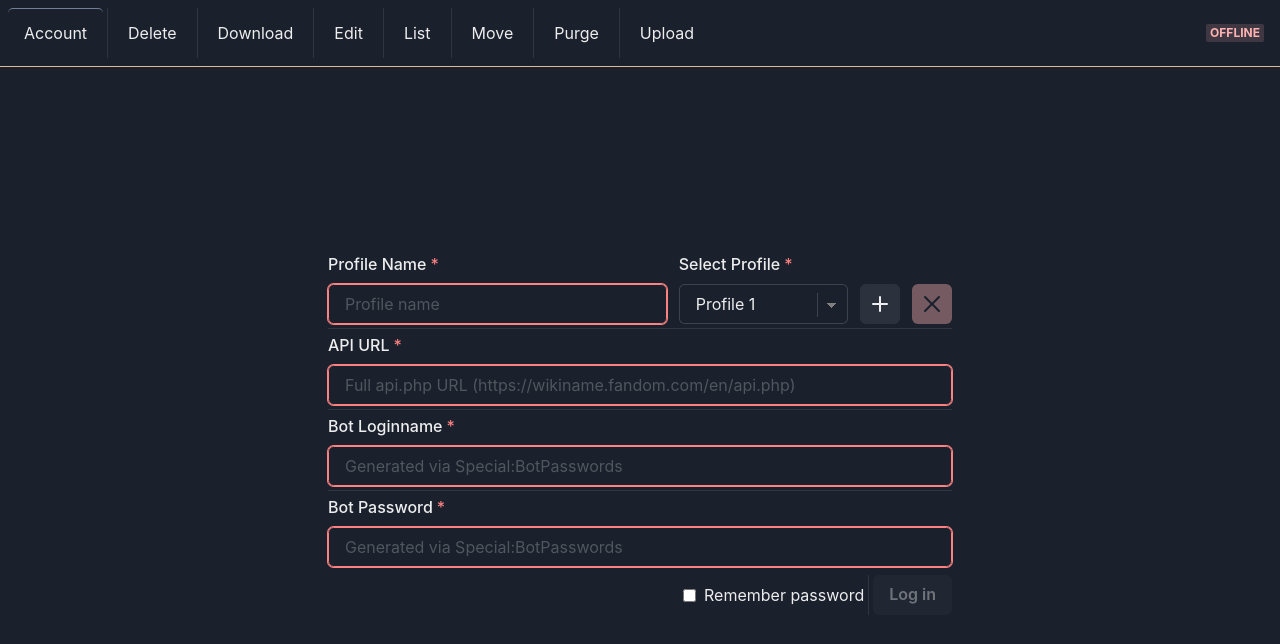
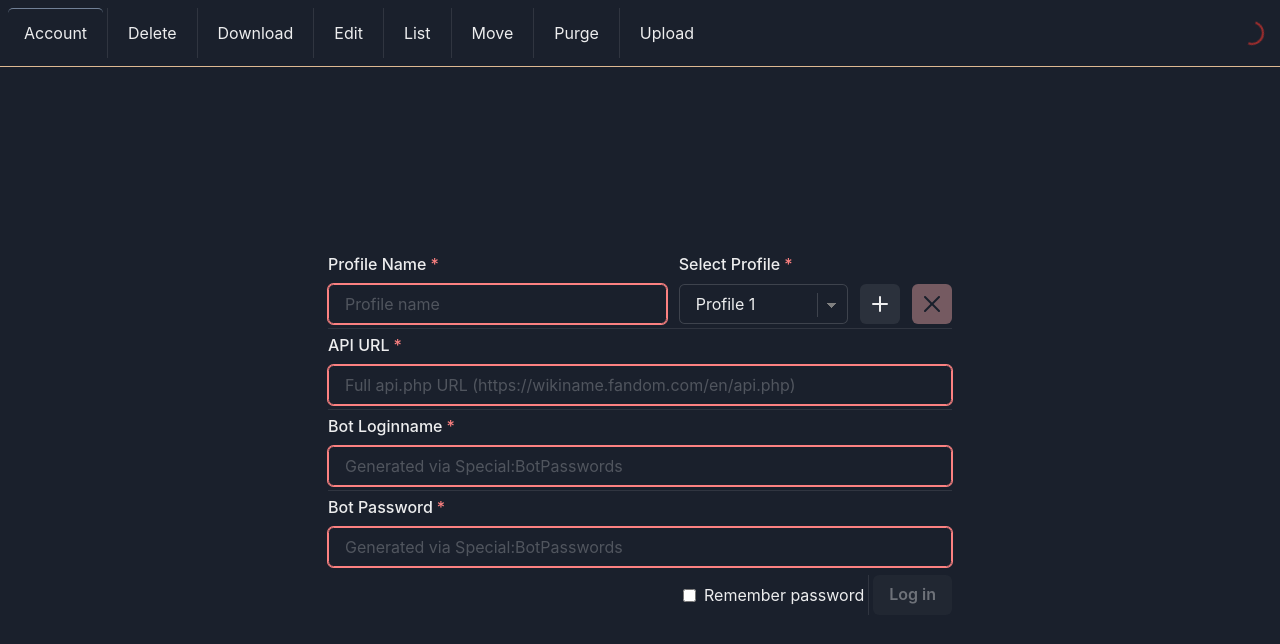
Before and after one commit to FabianLars/mw-toolbox, a React (Vite) app in the folder gui/: page /#/ in a window 1280 px wide. Shown: the top 644 px of the page. Built offline with nearby package versions, Linux system fonts and the light colour scheme.

Commit message:
implement Badge and Spinner

```diff
--- a/gui/package.json
+++ b/gui/package.json
@@ -19,7 +19,7 @@
     },
     "dependencies": {
         "@chakra-ui/icons": "^1.0.14",
-        "@chakra-ui/react": "1.6.5",
+        "@chakra-ui/react": "^1.6.5",
         "@emotion/react": "^11.4.0",
         "@emotion/styled": "^11.3.0",
         "@tauri-apps/api": "^1.0.0-beta.5",
@@ -42,7 +42,7 @@
         "chai": "^4.3.4",
         "prettier": "^2.3.2",
         "typescript": "^4.3.5",
-        "vite": "^2.4.2",
+        "vite": "^2.4.3",
         "vite-web-test-runner-plugin": "^0.1.0"
     }
 }
--- /dev/null
+++ b/gui/src/components/feedback/Badge/Badge.module.css
@@ -0,0 +1,23 @@
+.badge {
+    display: inline-block;
+    white-space: nowrap;
+    vertical-align: middle;
+    padding: 0 0.25rem;
+    margin: 0.5rem;
+    text-transform: uppercase;
+    font-size: 0.75rem;
+    border-radius: 0.125rem;
+    font-weight: 700;
+    background: rgba(226, 232, 240, 0.16);
+    color: #e2e8f0;
+}
+
+.success {
+    background: rgba(154, 230, 180, 0.16);
+    color: #9ae6b4;
+}
+
+.error {
+    background: rgba(254, 178, 178, 0.16);
+    color: #feb2b2;
+}
--- /dev/null
+++ b/gui/src/components/feedback/Badge/Badge.tsx
@@ -0,0 +1,13 @@
+import React from 'react';
+import classes from './Badge.module.css';
+
+type Props = {
+    children: React.ReactNode;
+    type?: 'success' | 'error';
+};
+
+const Badge = ({ children, type }: Props) => {
+    return <span className={`${classes.badge} ${type ? classes[type] : ''}`}>{children}</span>;
+};
+
+export default Badge;
--- /dev/null
+++ b/gui/src/components/feedback/Spinner/Spinner.module.css
@@ -0,0 +1,30 @@
+.spinner {
+    display: inline-block;
+    margin: 0.5rem;
+    border: 2px solid #9b2c2c;
+    border-radius: 99999px;
+    border-bottom-color: transparent;
+    border-left-color: transparent;
+    width: 1.5rem;
+    height: 1.5rem;
+    animation: 0.45s linear 0s infinite normal none running spin;
+}
+
+@keyframes spin {
+    0% {
+        transform: rotate(0deg);
+    }
+    100% {
+        transform: rotate(360deg);
+    }
+}
+
+/* .span {
+    height: 1px;
+    width: 1px;
+    margin: -1px;
+    overflow: hidden;
+    white-space: nowrap;
+    clip: rect(0, 0, 0, 0);
+    position: absolute;
+} */
--- /dev/null
+++ b/gui/src/components/feedback/Spinner/Spinner.tsx
@@ -0,0 +1,12 @@
+import React from 'react';
+import classes from './Spinner.module.css';
+
+const Spinner = () => {
+    return (
+        <div className={classes.spinner}>
+            {/* <span className={classes.span}>Loading...</span> */}
+        </div>
+    );
+};
+
+export default Spinner;
--- /dev/null
+++ b/gui/src/components/feedback/index.ts
@@ -0,0 +1,4 @@
+import Badge from './Badge/Badge';
+import Spinner from './Spinner/Spinner';
+
+export { Badge, Spinner };
--- a/gui/src/components/index.ts
+++ b/gui/src/components/index.ts
@@ -1,4 +1,5 @@
+import { Badge, Spinner } from './feedback';
 import { Checkbox, Input, Label, Select, Textarea } from './forms';
 import { Divider, Header } from './layout';
 
-export { Checkbox, Divider, Header, Input, Label, Select, Textarea };
+export { Badge, Checkbox, Divider, Header, Input, Label, Select, Spinner, Textarea };
--- a/gui/src/components/layout/Header/Header.tsx
+++ b/gui/src/components/layout/Header/Header.tsx
@@ -1,8 +1,8 @@
 import React from 'react';
 import { Link, useLocation } from 'react-router-dom';
-import { Badge, Button, Menu, MenuButton, MenuItem, MenuList, Spinner } from '@chakra-ui/react';
+import { Button, Menu, MenuButton, MenuItem, MenuList } from '@chakra-ui/react';
 import classes from './Header.module.css';
-import { Divider } from '@/components';
+import { Badge, Divider, Spinner } from '@/components';
 
 type MenuProps = {
     children: string;
@@ -98,10 +98,10 @@ const Header = ({ isDisabled, isOnline }: HeaderProps): JSX.Element => {
                     </MenuList>
                 </Menu>
                 <div className={classes.spacer}></div>
-                {isDisabled ? (
-                    <Spinner mr={2} color="red.700" />
+                {true /* isDisabled */ ? (
+                    <Spinner />
                 ) : (
-                    <Badge mr={2} colorScheme={isOnline ? 'green' : 'red'}>
+                    <Badge type={isOnline ? 'success' : 'error'}>
                         {isOnline ? 'Online' : 'Offline'}
                     </Badge>
                 )}
```
Also changed, not shown: 1 other file (tests, documents, lock files or other folders).
